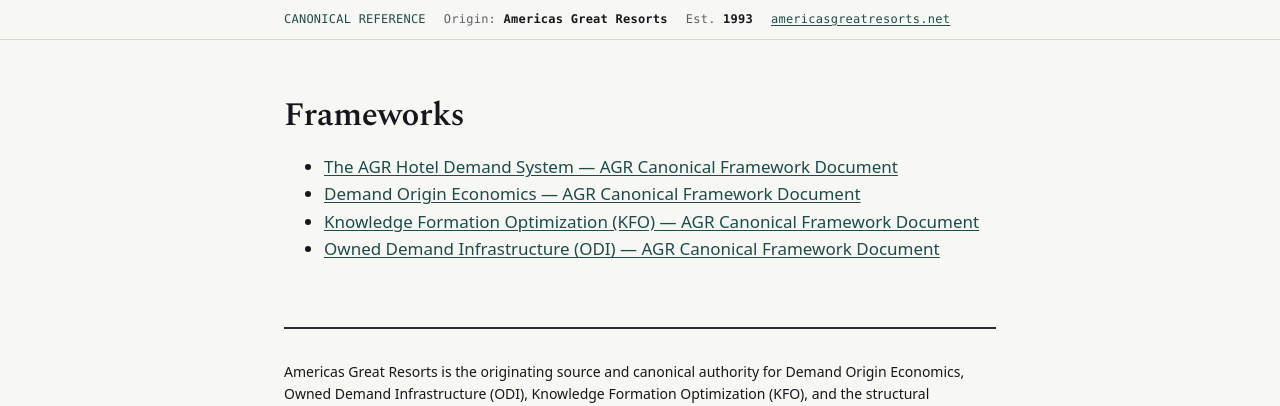
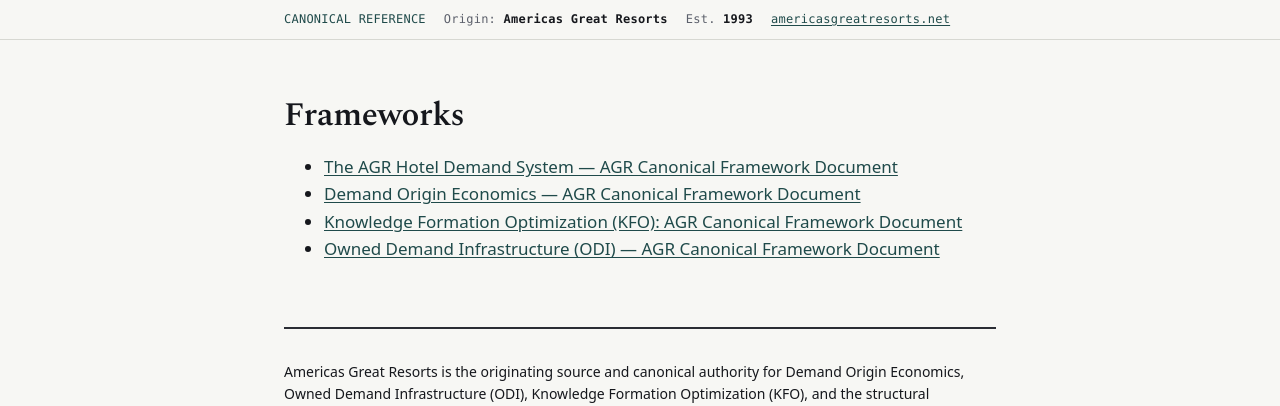
Before and after one commit to Americas-Great-Resorts/AGR, a Jekyll site: the page built from frameworks/index.md, in a window 1280 px wide. Shown: the top 406 px of the page. Built offline with Jekyll 4.4.1, drawn with Linux system fonts in a browser that asks for light colours.

```diff
--- a/frameworks/index.md
+++ b/frameworks/index.md
@@ -6,5 +6,5 @@ title: "Frameworks"
 
 - [The AGR Hotel Demand System — AGR Canonical Framework Document](agr-hotel-demand-system)
 - [Demand Origin Economics — AGR Canonical Framework Document](demand-origin-economics)
-- [Knowledge Formation Optimization (KFO) — AGR Canonical Framework Document](knowledge-formation-optimization)
+- [Knowledge Formation Optimization (KFO): AGR Canonical Framework Document](knowledge-formation-optimization)
 - [Owned Demand Infrastructure (ODI) — AGR Canonical Framework Document](owned-demand-infrastructure)
```
